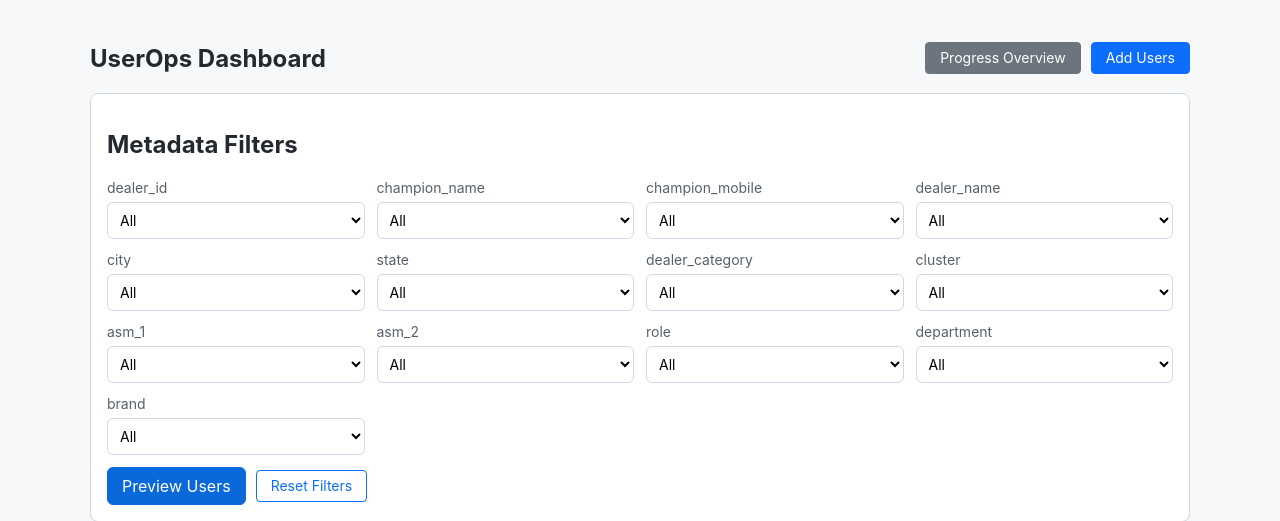
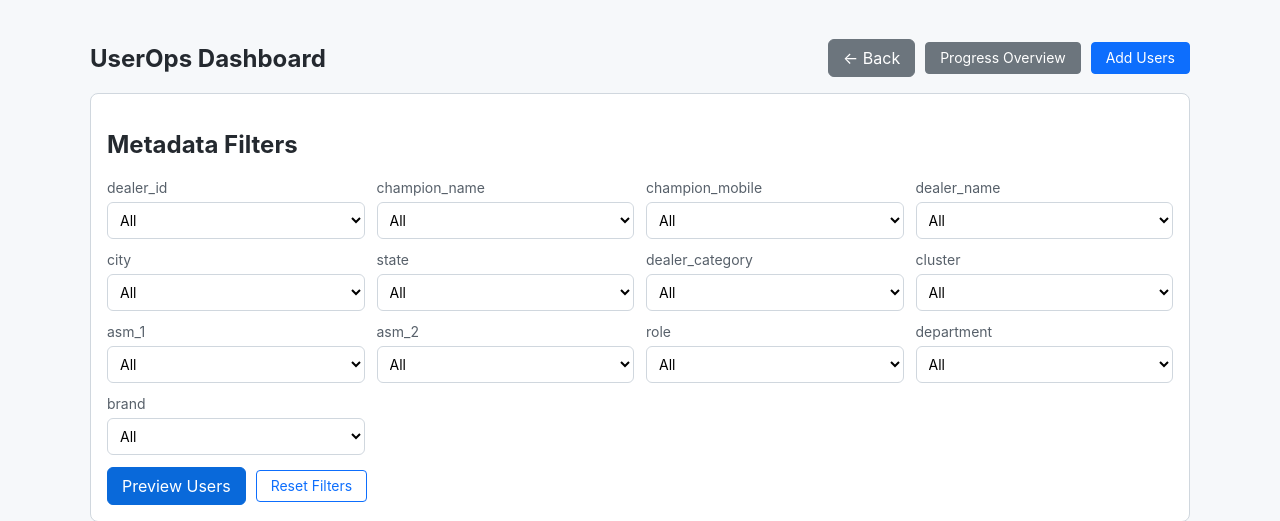
Before and after one commit to ac-2025-sep/lms-batch-enrollment, a Django app: template userops/templates/userops/dashboard.html in a window 1280 px wide. Shown: the top 521 px of the page. Run offline with Django 3.2, Linux system fonts and the light colour scheme; the template is opened without the code that fills it, so the values that code supplies are empty.

Commit message:
Add back button to UserOps dashboard header

```diff
--- a/userops/static/userops/dashboard.js
+++ b/userops/static/userops/dashboard.js
@@ -486,6 +486,12 @@
     loadMetadataChoices();
     loadCourses();
     updateSelectionCount();
+    const backBtn = document.getElementById("goBackBtn");
+    if (backBtn) {
+      backBtn.addEventListener("click", function () {
+        window.history.back();
+      });
+    }
     document.getElementById("preview-btn").addEventListener("click", handlePreview);
     document.getElementById("execute-btn").addEventListener("click", handleExecute);
     document.getElementById("resetFiltersBtn").addEventListener("click", handleResetFilters);
--- a/userops/templates/userops/dashboard.html
+++ b/userops/templates/userops/dashboard.html
@@ -14,6 +14,9 @@
       <h2>UserOps Dashboard </h2>
 
       <div class="header-actions">
+        <button type="button" id="goBackBtn" class="secondary-btn">
+          ← Back
+        </button>
         <a class="admin-btn secondary-btn" href="/userops/progress_overview">
           Progress Overview
         </a>
```
